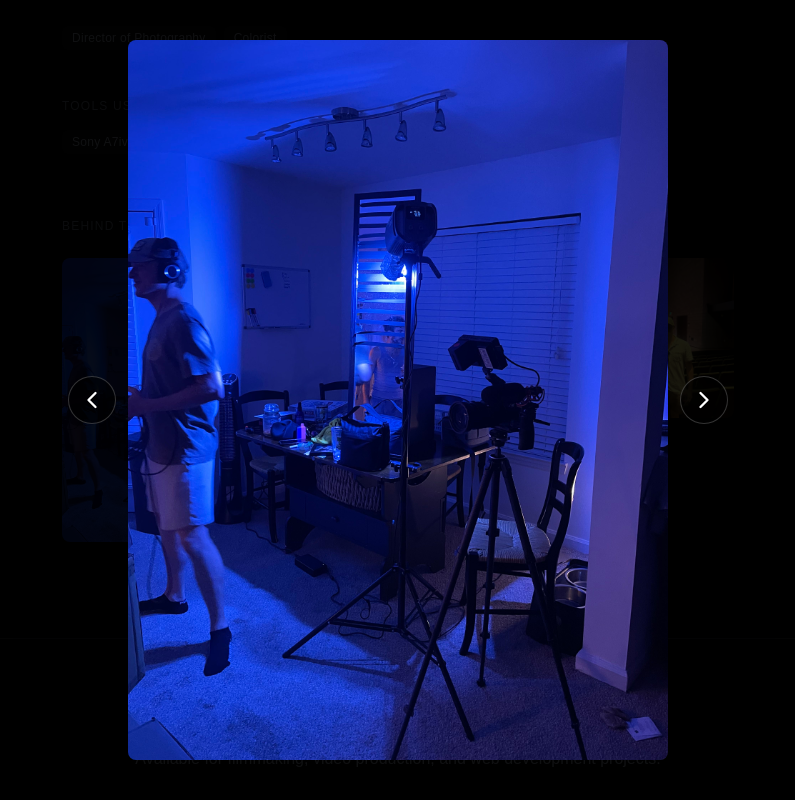
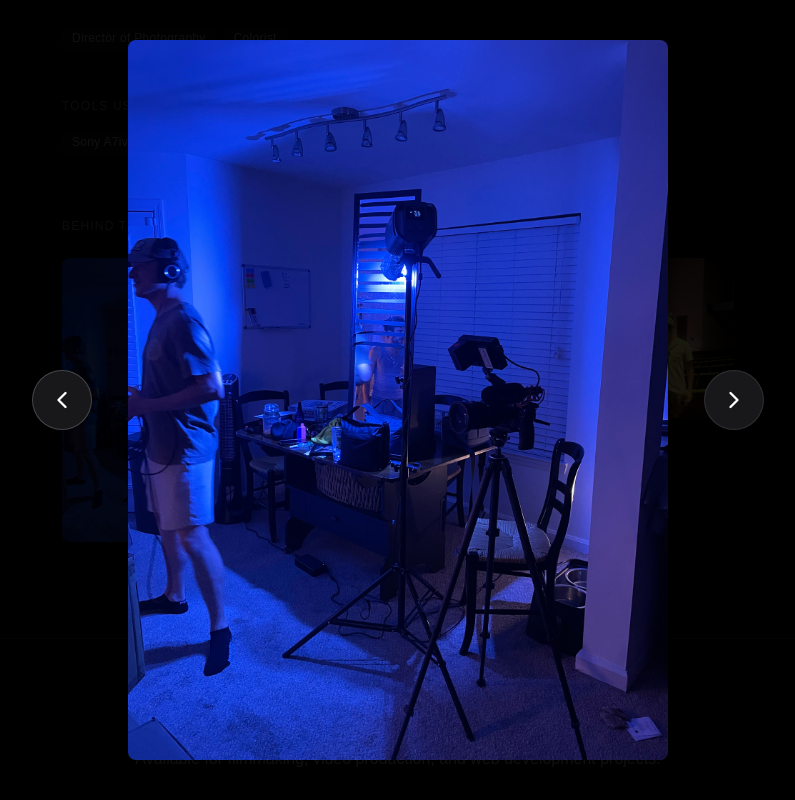
Before and after one commit to dseals3/film-code-portfolio, a Next.js app: page /projects/dear-david in a window 1280 px wide. Both pictures are taken after a click on the picture 410 px from the left and 1448 px from the top of the page. Shown: the part 1048-1848 px from the top of the page, without its empty margins (242-1037 px from the left). Built offline with nearby package versions, Linux system fonts and the light colour scheme.

Commit message:
improved look and feel of lightbox buttons

```diff
--- a/app/components/BTSGallery.tsx
+++ b/app/components/BTSGallery.tsx
@@ -89,16 +89,16 @@ export default function BTSGallery({ images }: Props) {
             <button
             onClick={goPrev}
             className="
-              absolute left-[-60px] top-1/2 -translate-y-1/2
-              h-12 w-12
+              absolute left-[-96px] top-1/2 -translate-y-1/2
+              h-15 w-15
               rounded-full
-              bg-black/60
-              hover:bg-black/80
+              bg-zinc-900
               text-white text-3xl
               border border-white/20
               flex items-center justify-center
+              hover:bg-black/80 hover:scale-110 hover:border-white/25
               cursor-pointer
-              transition
+              transition duration-200 ease-out
             "
             >
               <ChevronLeft size={28} />
@@ -108,16 +108,16 @@ export default function BTSGallery({ images }: Props) {
             <button
             onClick={goNext}
             className="
-              absolute right-[-60px] top-1/2 -translate-y-1/2
-              h-12 w-12
+              absolute right-[-96px] top-1/2 -translate-y-1/2
+              h-15 w-15
               rounded-full
-              bg-black/60
-              hover:bg-black/80
+              bg-zinc-900
               text-white text-3xl
-              border border-white/20
+              border border-white/10
               flex items-center justify-center
+              hover:bg-black/80 hover:scale-108 hover:border-white/25
               cursor-pointer
-              transition
+              transition duration-200 ease-out
             "
             >
               <ChevronRight size={28} />
```
